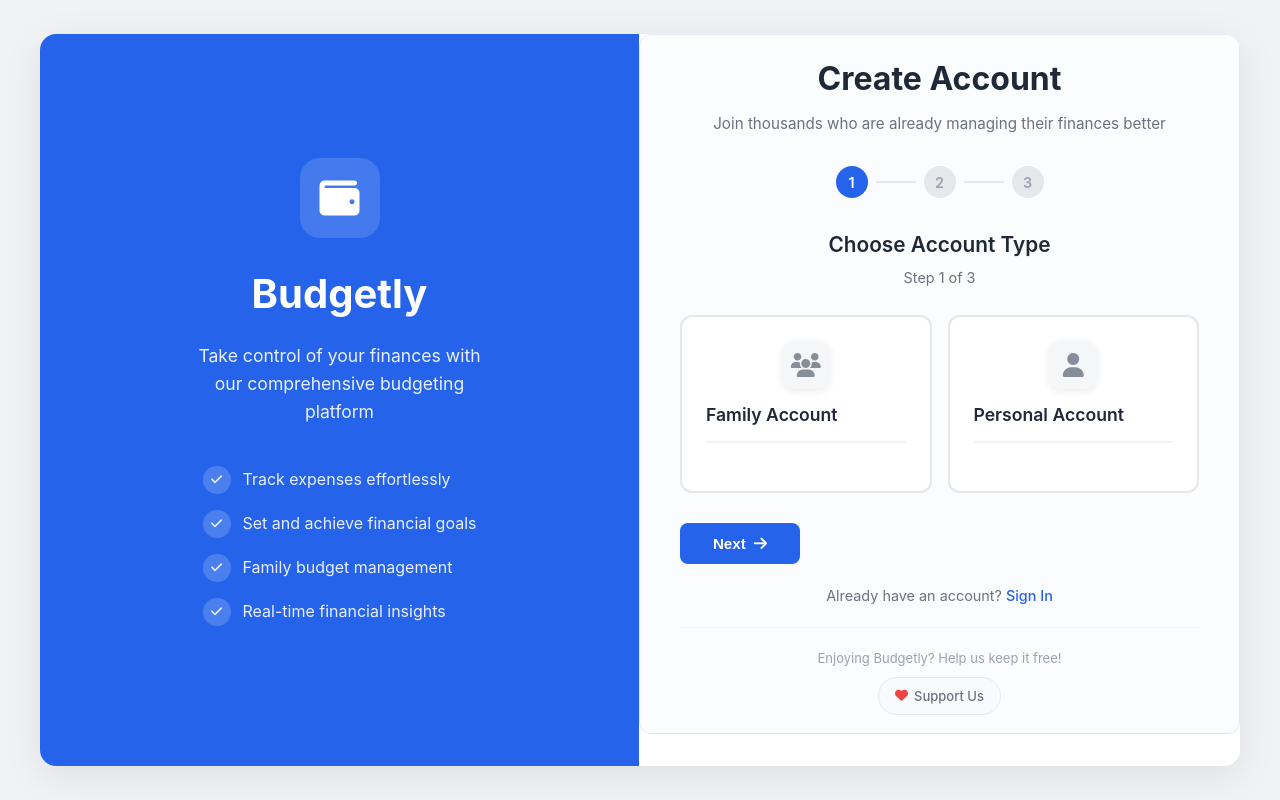
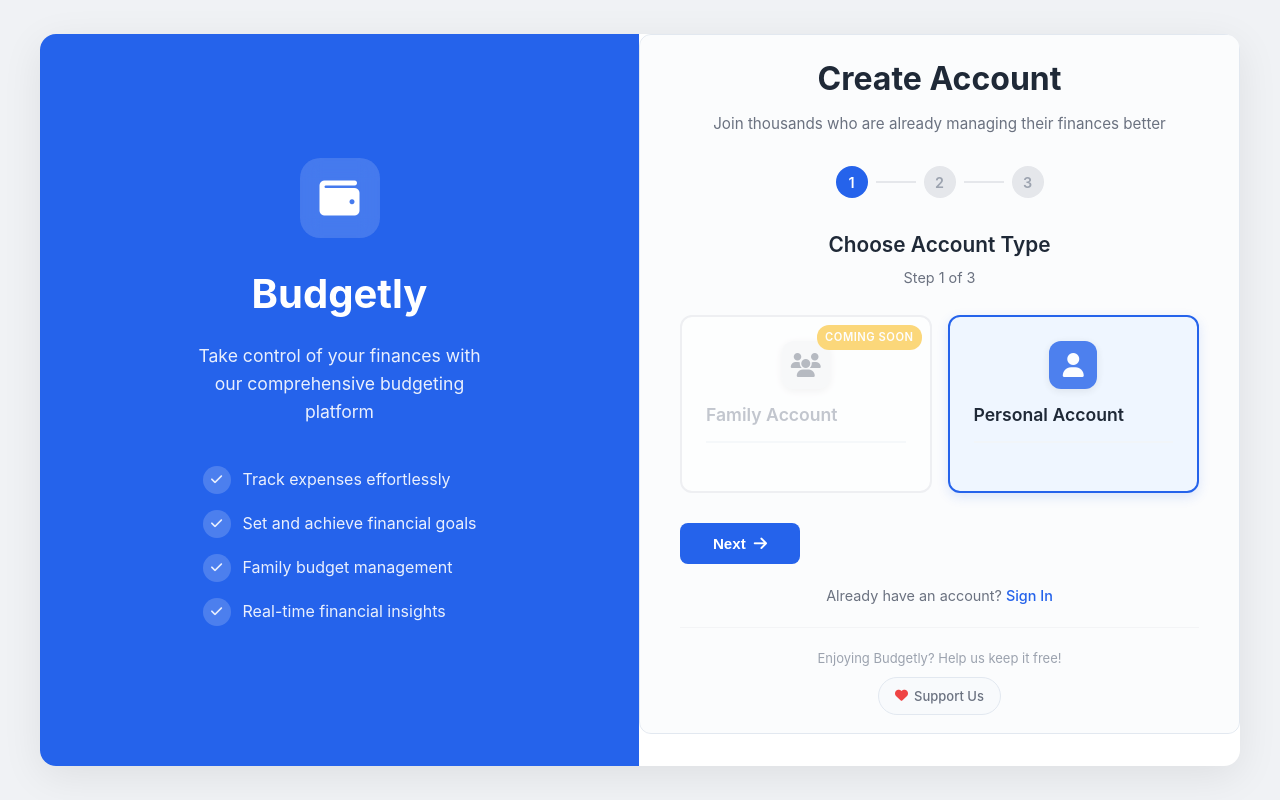
Before and after one commit to kwakuNti/budget, a PHP site: page /budget/sign-up in a window 1280 px wide. Run offline with PHP 8.4, Linux system fonts and the light colour scheme.

Commit message:
feat: Add disabled state and feedback for family account selection

```diff
--- a/templates/sign-up.php
+++ b/templates/sign-up.php
@@ -260,6 +260,43 @@
             font-size: 1.1rem;
             font-weight: 600;
             color: #1f2937;
+        }
+
+        /* Disabled State for Family Account */
+        .account-type-card.disabled {
+            opacity: 0.6;
+            cursor: not-allowed;
+            position: relative;
+        }
+
+        .account-type-card.disabled:hover {
+            border-color: #e5e7eb;
+            box-shadow: none;
+            background: white;
+        }
+
+        .account-type-card.disabled .card-icon {
+            background: #f3f4f6;
+            color: #9ca3af;
+        }
+
+        .account-type-card.disabled h4 {
+            color: #9ca3af;
+        }
+
+        .account-type-card.disabled::after {
+            content: 'Coming Soon';
+            position: absolute;
+            top: 8px;
+            right: 8px;
+            background: #fbbf24;
+            color: white;
+            font-size: 0.7rem;
+            font-weight: 600;
+            padding: 4px 8px;
+            border-radius: 12px;
+            text-transform: uppercase;
+            letter-spacing: 0.5px;
         }
 
         /* Form Elements */
@@ -718,7 +811,7 @@
                     </div>
 
                     <div class="account-type-selection">
-                        <div class="account-type-card" data-type="family">
+                        <div class="account-type-card disabled" data-type="family">
                             <div class="card-icon">
                                 <i class="fas fa-users"></i>
                             </div>
@@ -978,6 +1084,24 @@
         // Account type selection
         document.querySelectorAll('.account-type-card').forEach(card => {
             card.addEventListener('click', function() {
+                // Block family account selection
+                if (this.dataset.type === 'family') {
+                    // Show feedback message
+                    const familyFeedback = document.getElementById('familyFeedback');
+                    familyFeedback.style.display = 'block';
+
+                    // Hide error message if shown
+                    document.getElementById('accountTypeError').style.display = 'none';
+
+                    // Show snackbar notification
+                    showSnackbar('Family accounts are coming soon! Please select Personal Account for now.', 'info');
+
+                    return; // Prevent selection
+                }
+
+                // Hide family feedback message
+                document.getElementById('familyFeedback').style.display = 'none';
+
                 // Remove selection from all cards
                 document.querySelectorAll('.account-type-card').forEach(c => c.classList.remove('selected'));
 
@@ -1476,6 +1600,15 @@
         // Initialize the form
         updateNavigationButtons();
 
+        // Auto-select personal account since family is not available
+        document.addEventListener('DOMContentLoaded', function() {
+            // Auto-select personal account
+            const personalCard = document.querySelector('[data-type="personal"]');
+            if (personalCard && !document.getElementById('accountType').value) {
+                personalCard.click();
+            }
+        });
+
         // Initialize phone number fields with +233 prefix
         document.addEventListener('DOMContentLoaded', function() {
             // Set initial +233 prefix for all phone inputs
```
Also changed, not shown: other parts of templates/sign-up.php (+69 -0 lines).
